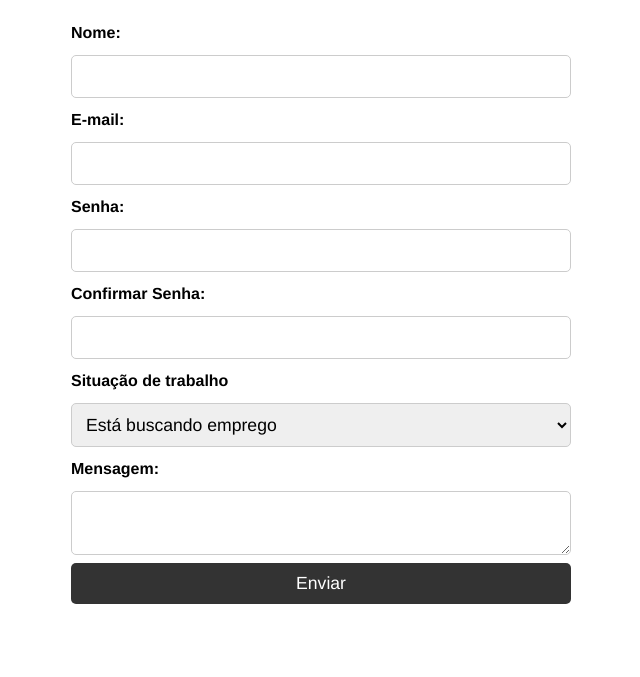
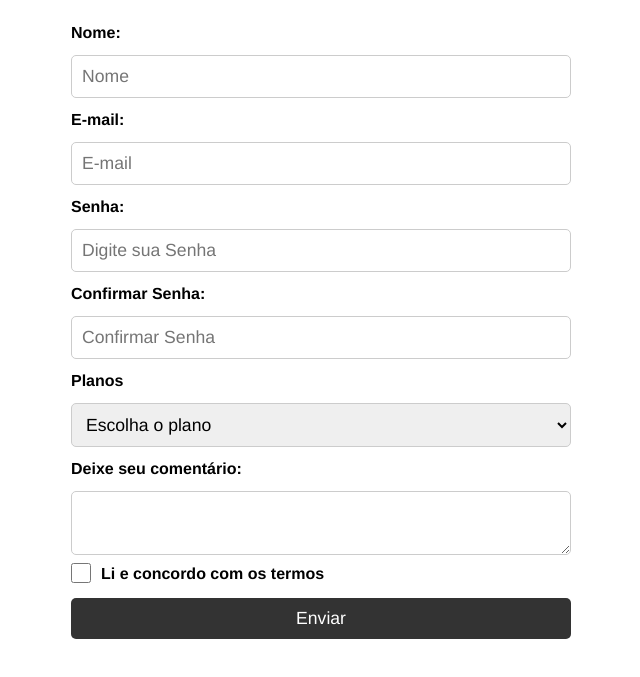
Before and after one commit to JacquelineCasali/Formulario, a plain HTML site: page index.html in a window 1280 px wide. Shown: the part 85-762 px from the top of the page, without its empty margins (319-959 px from the left). Drawn offline with Linux system fonts and the light colour scheme.

Commit message:
javascript

```diff
--- a/css/styles.css
+++ b/css/styles.css
@@ -5,6 +5,7 @@
 
 body{
     padding: 1rem;
+
 }
 
 h1{
@@ -32,6 +33,23 @@ input, select, textarea{
     font-size: 1.1rem;
     }
 
+    div{
+        display: flex;
+    }
+    input#agree-id
+    {
+        width: 20px;
+        height: 20px;
+        padding: 0;
+        margin: 0;
+        cursor: pointer;
+    }
+
+    label#agree-id {
+padding: 2px 10px;
+margin-bottom: 5px;
+margin-top: 0;
+    }
   button{
     padding: 10px;
     border: none;
--- a/index.html
+++ b/index.html
@@ -11,26 +11,33 @@
     <body>
         <h1>Formulário </h1>
         <form action="" id="form">
-            <label for="name">Nome:</label>
-            <input type="text" id="name">
+            <label for="name" >Nome:</label>
+            <input type="text" id="name" placeholder="Nome">
 
             <label for="email">E-mail:</label>
-            <input type="email" id="email">
+            <input type="email" id="email" placeholder="E-mail">
 
-            <label for="passorwd">Senha:</label>
-            <input type="password" id="passorwd">
+            <label for="password">Senha:</label>
+            <input type="password" id="password" placeholder="Digite sua Senha">
 
-            <label for="passorwd">Confirmar Senha:</label>
-            <input type="password" id="passorwd">
+            <label for="password">Confirmar Senha:</label>
+            <input type="password" id="confirmation" placeholder="Confirmar Senha">
 
-            <label for="job">Situação de trabalho</label>
+            <label for="job">Planos</label>
             <select name="job" id="job">
-            <option value="">Está buscando emprego</option>
-            <option value="yes">Sim</option>
-            <option value="No">Não</option>
+            <option value="">Escolha o plano</option>
+            <option value="yes">Básico</option>
+            <option value="No">Premium</option>
                 </select>
-        <label for="Mensage">Mensagem:</label>
-        <textarea name="Mensagem" id="Mensagem"></textarea>
+        <label for="menssage">Deixe seu comentário:</label>
+        <textarea name="menssage" id="menssage"></textarea>
+<div>
+
+
+        <input type="checkbox" name="agree" id="agree-id" required/>
+        <label for="agree-id" id="agree-id">Li e concordo com os termos</label>
+
+    </div>
                 <button type="submit">Enviar</button>
 
         </form>
--- a/js/scripts.js
+++ b/js/scripts.js
@@ -0,0 +1,11 @@
+const form= document.querySelector("#form")
+// selecionar cada imput sao valores indepedentes
+const nameInput=document.querySelector("#name")
+const emailInput=document.querySelector("#email")
+const passwordInput=document.querySelector("#password")
+const confirmationInput = document.querySelector("confirmation" );
+const jobSelect=document.querySelector("#job")
+const menssageTextarea=document.querySelector("#menssage")
+
+// função validação
+form.addEventListener("submit",event)
```
Also changed, not shown: 2023-01-12_162852.png (added).
